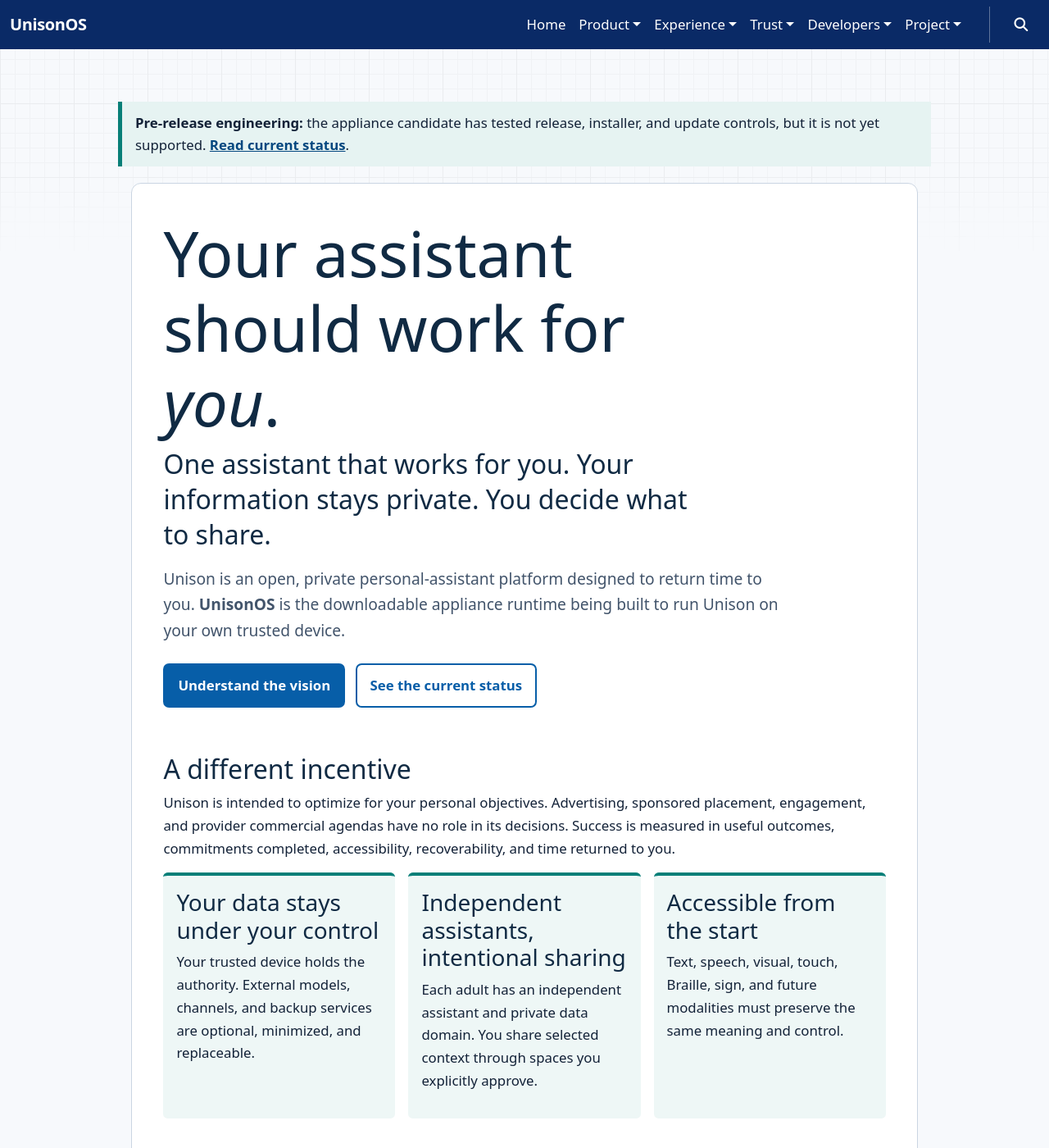
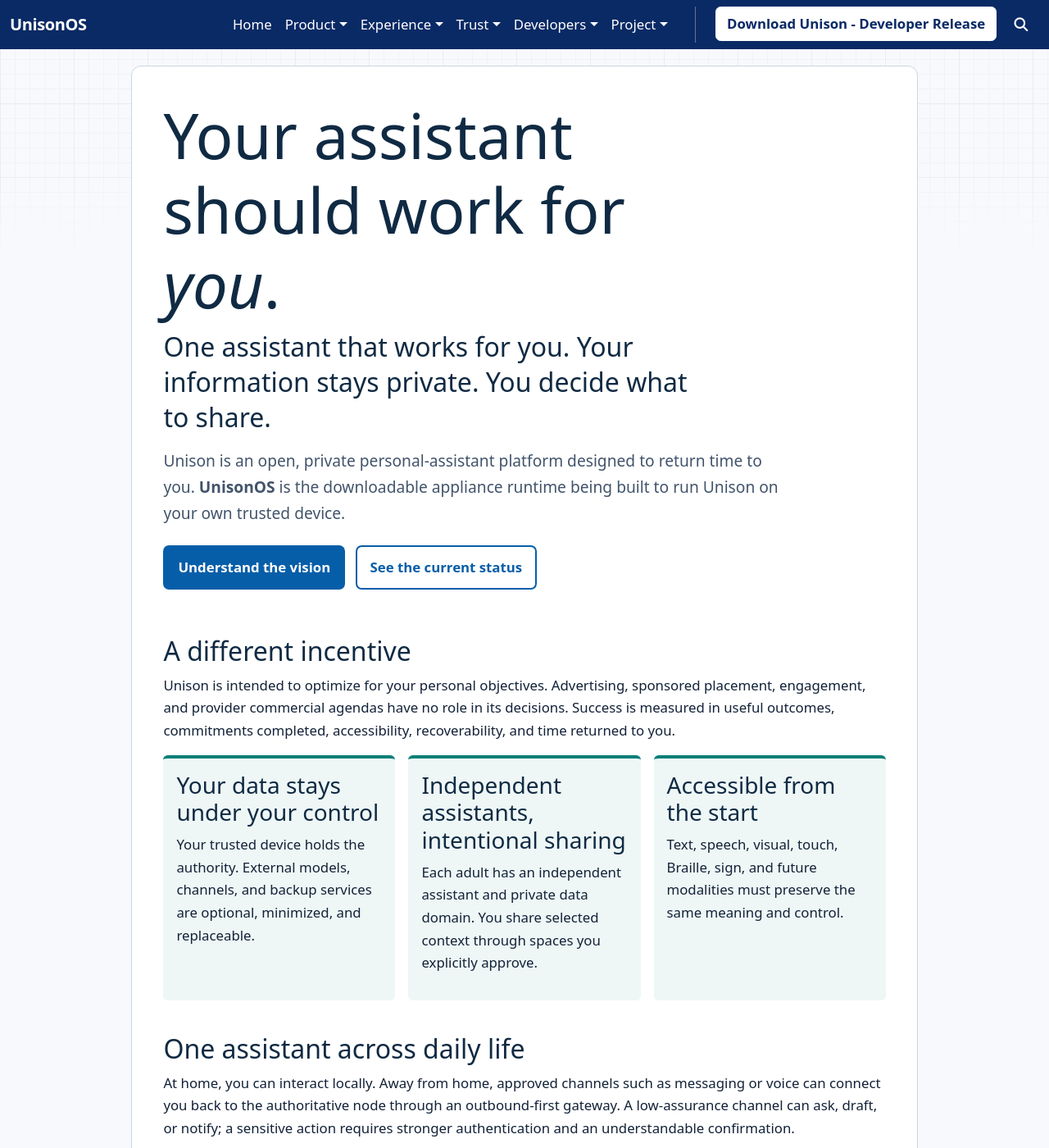
Before and after one commit to project-unisonOS/project-unisonos.github.io, an MkDocs documentation site: the page built from docs/index.md, in a window 1280 px wide and 1400 px high. Shown: the whole window at 82% size. Built offline with MkDocs 1.6.1, drawn with Linux system fonts in a browser that asks for light colours; nearby versions of some CDN libraries.

Commit message:
Add homepage developer download action (#31)
Co-authored-by: dadam <dadam@example.com>

```diff
--- a/docs/assets/design-tokens.css
+++ b/docs/assets/design-tokens.css
@@ -38,16 +38,6 @@ main {
   width: 100%;
 }
 
-.status-banner {
-  margin: 4rem auto .5rem;
-  max-width: 62rem;
-  padding: .75rem 1rem;
-  border-left: .35rem solid var(--unison-teal);
-  background: #e6f3f2;
-  color: var(--unison-ink);
-}
-.status-banner a { color: var(--unison-blue-dark); font-weight: 600; }
-
 h1, h2, h3 { color: var(--unison-navy); line-height: 1.2; }
 h1 { font-size: clamp(2.25rem, 6vw, 4.75rem); max-width: 15ch; }
 h2 { margin-top: 2.5rem; }
--- a/docs/assets/nav-contrast.css
+++ b/docs/assets/nav-contrast.css
@@ -88,6 +88,22 @@
   text-align: center;
 }
 
+.navbar.bg-primary .nav-download-link {
+  margin-inline: .5rem;
+  padding: .4rem .8rem;
+  border: 1px solid #fff;
+  border-radius: .4rem;
+  background: #fff;
+  color: var(--nav-bg) !important;
+  font-weight: 700;
+}
+
+.navbar.bg-primary .nav-download-link:hover,
+.navbar.bg-primary .nav-download-link:focus {
+  background: #e6f3f2;
+  color: var(--nav-bg) !important;
+}
+
 @media (min-width: 992px) {
   #navbar-collapse {
     min-width: 0;
@@ -137,6 +153,11 @@
   #navbar-collapse .navbar-nav {
     margin: 0;
   }
+
+  .navbar.bg-primary .nav-download-link {
+    display: inline-block;
+    margin: .5rem 0;
+  }
 }
 
 /* Improve readability in high-contrast/forced-colors environments */
@@ -168,6 +189,12 @@
     background-color: Highlight;
   }
 
+  .navbar.bg-primary .nav-download-link {
+    border: 1px solid ButtonText;
+    background: ButtonFace;
+    color: ButtonText !important;
+  }
+
   .navbar-default .navbar-toggle {
     border-color: ButtonText;
   }
--- a/overrides/base.html
+++ b/overrides/base.html
@@ -119,6 +119,12 @@
                   {%- endblock %}
 
                     <ul class="nav navbar-nav ms-md-auto">
+                      {%- if page and page.is_homepage %}
+                        <li class="nav-item nav-download">
+                          <a href="{{ 'developers/releases/'|url }}" class="nav-link nav-download-link">Download Unison - Developer Release</a>
+                        </li>
+                      {%- endif %}
+
                       {%- block search_button %}
                         {%- if 'search' in config.plugins %}
                         <li class="nav-item">
@@ -201,13 +207,6 @@
         <script src="{{ 'js/darkmode.js'|url }}"></script>
         {%- endif %}
 
-        {%- if page and page.is_homepage %}
-        <aside class="status-banner" aria-label="Project maturity">
-          <strong>Pre-release engineering:</strong> the appliance candidate has tested release, installer, and update controls, but it is not yet supported.
-          <a href="{{ 'current-status/'|url }}"><strong>Read current status</strong></a>.
-        </aside>
-        {%- endif %}
-
         <div class="container page-shell">
             {%- block content %}
                 <main id="main-content" class="content-column" role="main" tabindex="-1">{% include "content.html" %}</main>
```
